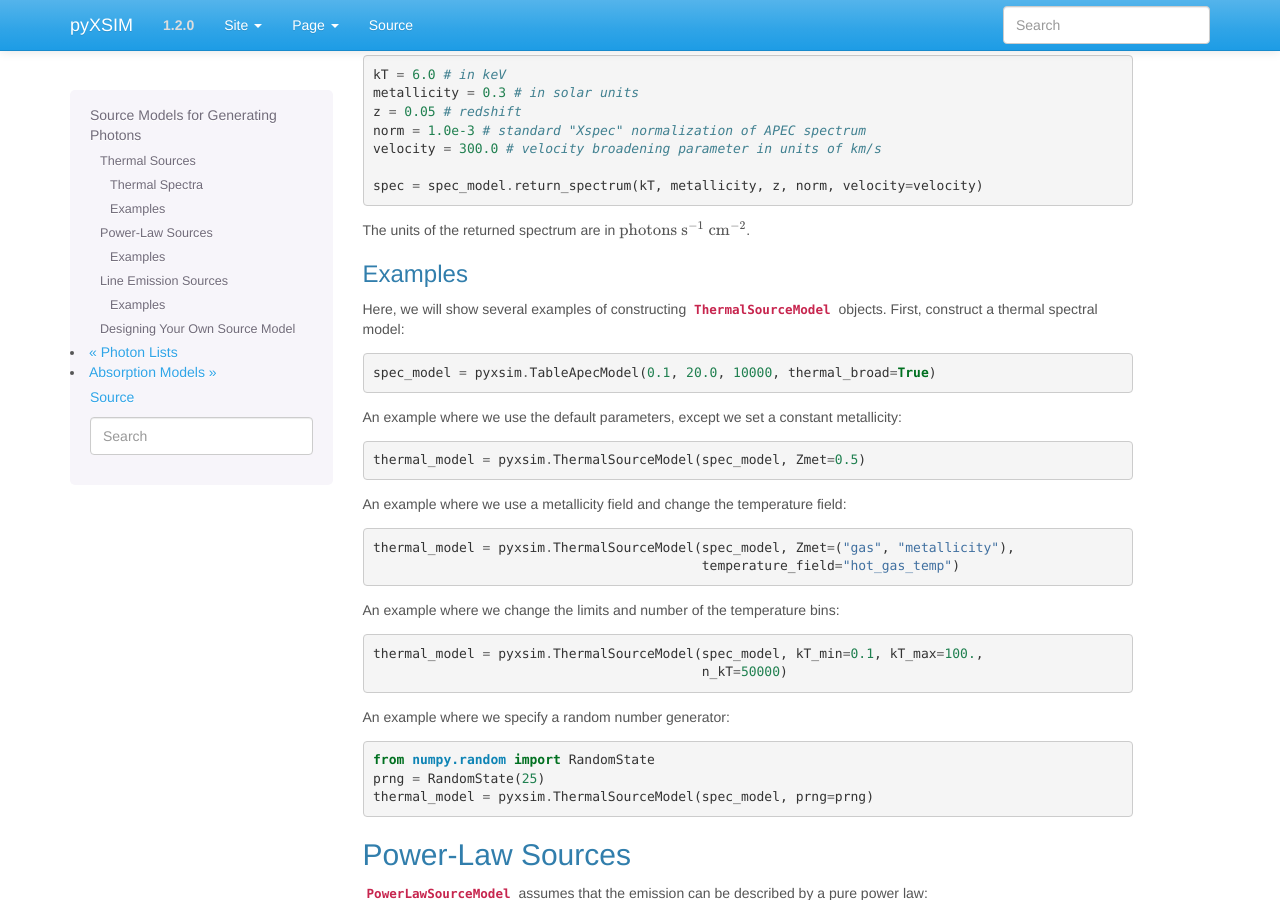
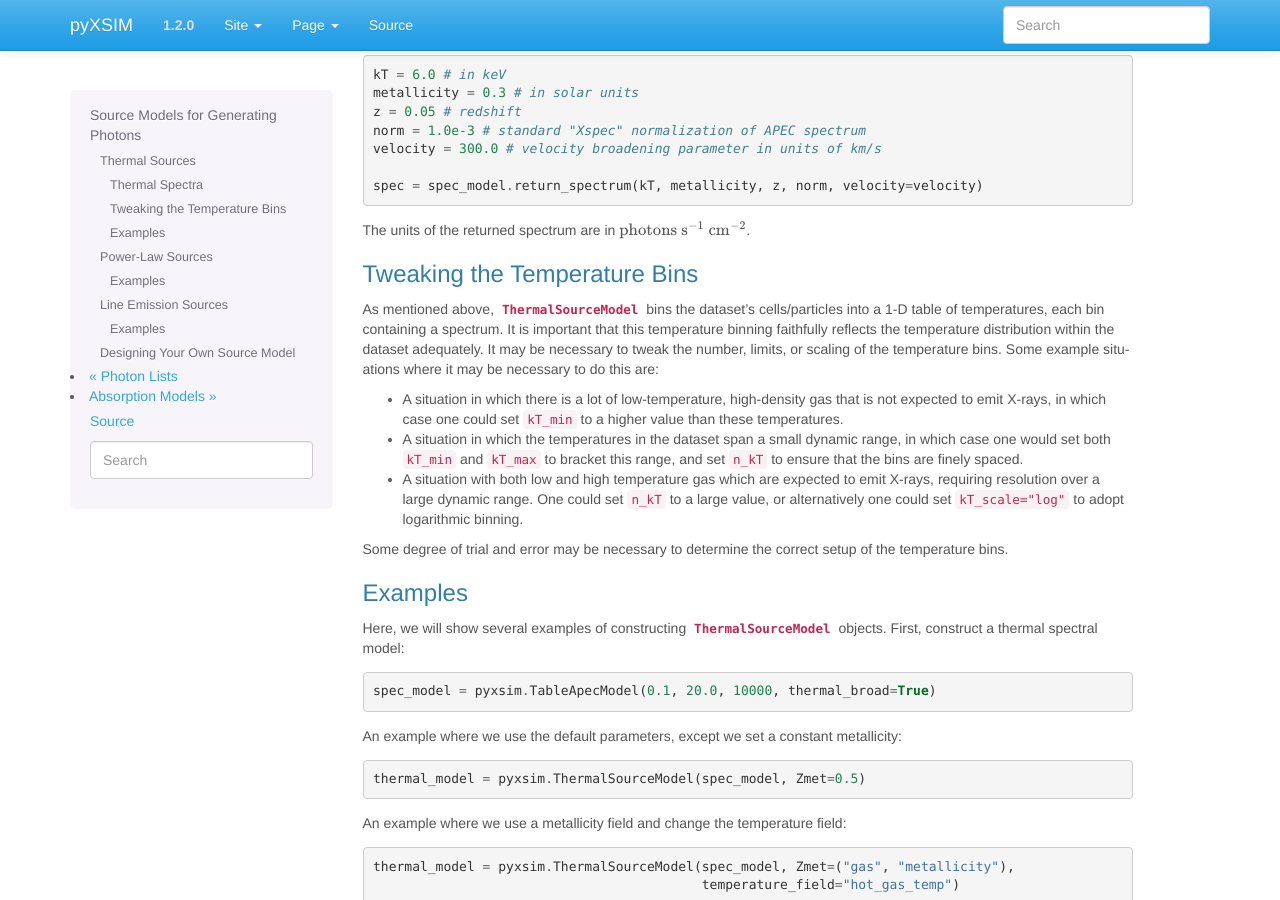
Before and after one commit to jzuhone/pyxsim, a Sphinx documentation site: the page built from doc/source/source_models.rst, in a window 1280 px wide and 900 px high, scrolled down 1313 px. Built offline with Sphinx 7.4.7, drawn with Linux system fonts in a browser that asks for light colours; some of the changed text lies outside the part shown.

Commit message:
Some further elucidation of what to do with the temperature binning

```diff
--- a/doc/source/source_models.rst
+++ b/doc/source/source_models.rst
@@ -26,7 +26,7 @@ and metallicity, and is proportional to the density squared:
 model, described in the next sub-section. From this spectral model, which depends on
 temperature and metallicity, a spectrum of photon energies can be generated from each
 cell or particle. Since generating a new spectrum for each cell would be prohibitively
-expensive, the cells are binned into a 1-D histogram of temperatures, and for each bin
+expensive, the cells are binned into a 1-D table of temperatures, and for each bin
 a spectrum is calculated. Provided the bins are finely spaced enough, the accuracy of
 this method is sufficient for most purposes.
 
@@ -99,6 +99,26 @@ spectrum (in an array) for a given temperature, metallicity, redshift, normaliza
     spec = spec_model.return_spectrum(kT, metallicity, z, norm, velocity=velocity)
 
 The units of the returned spectrum are in :math:`{\rm photons~s^{-1}~cm^{-2}}`.
+
+Tweaking the Temperature Bins
++++++++++++++++++++++++++++++
+
+As mentioned above, :class:`~pyxsim.source_models.ThermalSourceModel` bins the dataset's cells/particles
+into a 1-D table of temperatures, each bin containing a spectrum. It is important that this temperature
+binning faithfully reflects the temperature distribution within the dataset adequately. It may be necessary
+to tweak the number, limits, or scaling of the temperature bins. Some example situations where it may
+be necessary to do this are:
+
+* A situation in which there is a lot of low-temperature, high-density gas that is not expected to emit
+  X-rays, in which case one could set ``kT_min`` to a higher value than these temperatures.
+* A situation in which the temperatures in the dataset span a small dynamic range, in which case one would
+  set both ``kT_min`` and ``kT_max`` to bracket this range, and set ``n_kT`` to ensure that the bins are
+  finely  spaced.
+* A situation with both low and high temperature gas which are expected to emit X-rays, requiring resolution
+  over a large dynamic range. One could set ``n_kT`` to a large value, or alternatively one could set
+  ``kT_scale="log"`` to adopt logarithmic binning.
+
+Some degree of trial and error may be necessary to determine the correct setup of the temperature bins.
 
 Examples
 ++++++++
```
